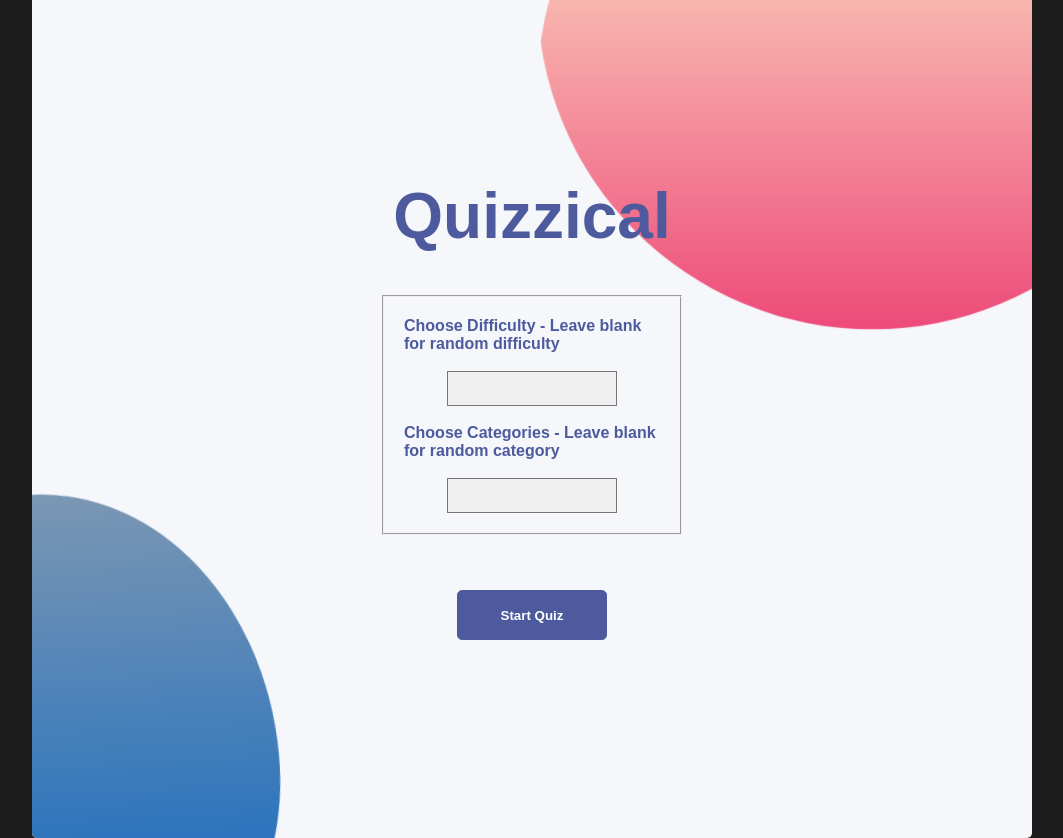
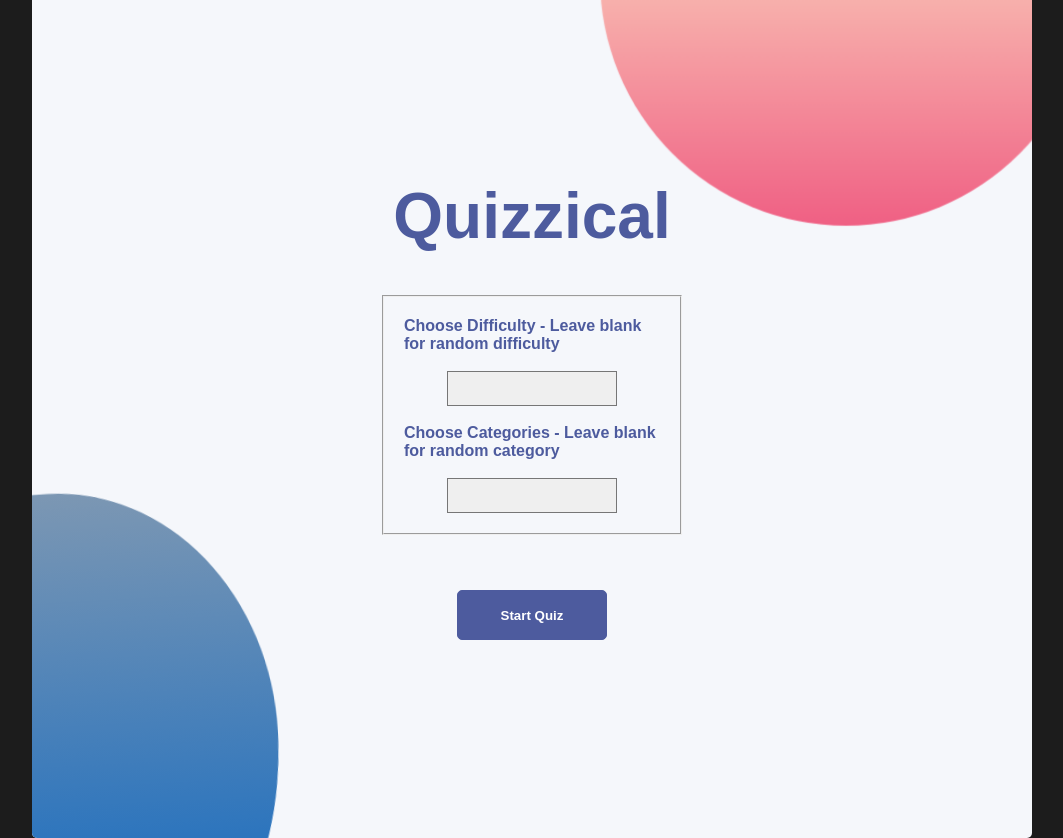
Before and after one commit to JORYWO/react-trivia, a React (Create React App) app: page / in a window 1280 px wide. Shown: the whole page, without its empty margins (108-1171 px from the left). Built offline with nearby package versions, Linux system fonts and the light colour scheme.

Commit message:
Update Blob styles

```diff
--- a/src/index.css
+++ b/src/index.css
@@ -33,15 +33,15 @@ main {
 main::before{
   content:"";
   position: absolute;
-  height: 650px;
-  width: 650px;
+  height: 600px;
+  width: 600px;
   left: 500px;
   top: -150px;
   transform: rotate(-180deg);
   background: linear-gradient(#fffad1, #e91e63);
-  clip-path: circle(50% at 50% 30%);
+  clip-path: circle(40% at 50% 30%);
 
-  animation: transform 20s ease-in-out infinite both alternate,
+  animation: transform 18s ease-in-out infinite both alternate,
   movement_one 40s ease-in-out infinite both;
 }
 main::after{
@@ -53,9 +53,9 @@ main::after{
   bottom: -150px;
   transform: rotate(-180deg);
   background: linear-gradient(#0865c2, #7c97b3);
-  clip-path: circle(100% at 0% 120%);
+  clip-path: circle(100% at 0% 90%);
 
-  animation: transform 20s ease-in-out infinite both alternate,
+  animation: transform 18s ease-in-out infinite both alternate,
   movement_two 40s ease-in-out infinite both;
 }
 
@@ -84,7 +84,7 @@ main::after{
     transform: none;
   }
   50% {
-    transform: translate(15%, 15%) rotateY(10deg) scale(1.2);
+    transform: translate(15%, 15%) rotateY(40deg) scale(1.2);
   }
 }
 @keyframes movement_two {
```
